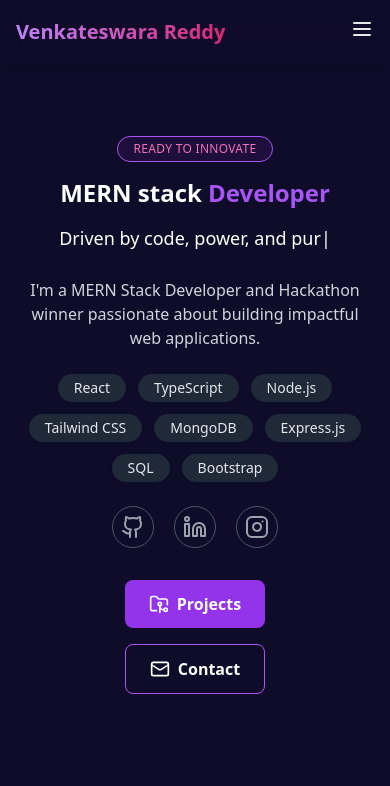
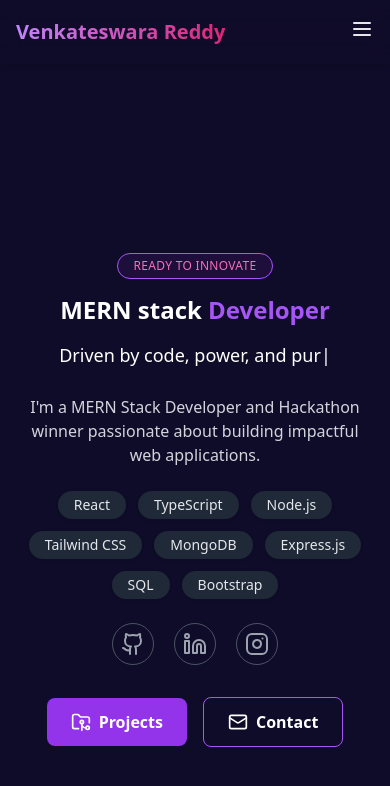
Before and after one commit to VENKYREDDY14/Portfolio, a React (Create React App) app in the folder frontend/: page / in a window 390 px wide. Shown: the top 786 px of the page. Built offline with nearby package versions, Linux system fonts and the light colour scheme.

Commit message:
updated hero

```diff
--- a/frontend/src/components/HeroSection/HeroSection.js
+++ b/frontend/src/components/HeroSection/HeroSection.js
@@ -38,7 +38,7 @@ const HeroSection = () => {
   return (
     <section
       id="hero"
-      className="relative max-h-[100vh] py-10 md:py-16 lg:py-20 flex items-center justify-center px-4 md:px-8 lg:px-16 text-white">
+      className="relative max-h-[100vh] py-10 md:py-16 lg:py-20 flex items-center justify-center px-4 md:px-8 lg:px-16 text-white mt-[100px] md:mt-0">
       <div className="absolute inset-0 opacity-10 z-0" />
 
       <div className="relative z-10 flex flex-col md:flex-row items-center justify-between w-full max-w-7xl mx-auto gap-10 py-12" data-aos="fade-right">
@@ -95,7 +95,7 @@ const HeroSection = () => {
             </a>
           </div>
 
-          <div className="mt-8 flex flex-col sm:flex-row items-center justify-center md:justify-start gap-4" data-aos="zoom-in" data-aos-delay="200">
+          <div className="mt-8 flex  flex-row items-center justify-center md:justify-start gap-4" data-aos="zoom-in" data-aos-delay="200">
             <a
               href="#projects"
               className="flex items-center gap-2 bg-purple-600 hover:bg-purple-700 py-3 px-6 rounded-lg font-semibold transition"
```
